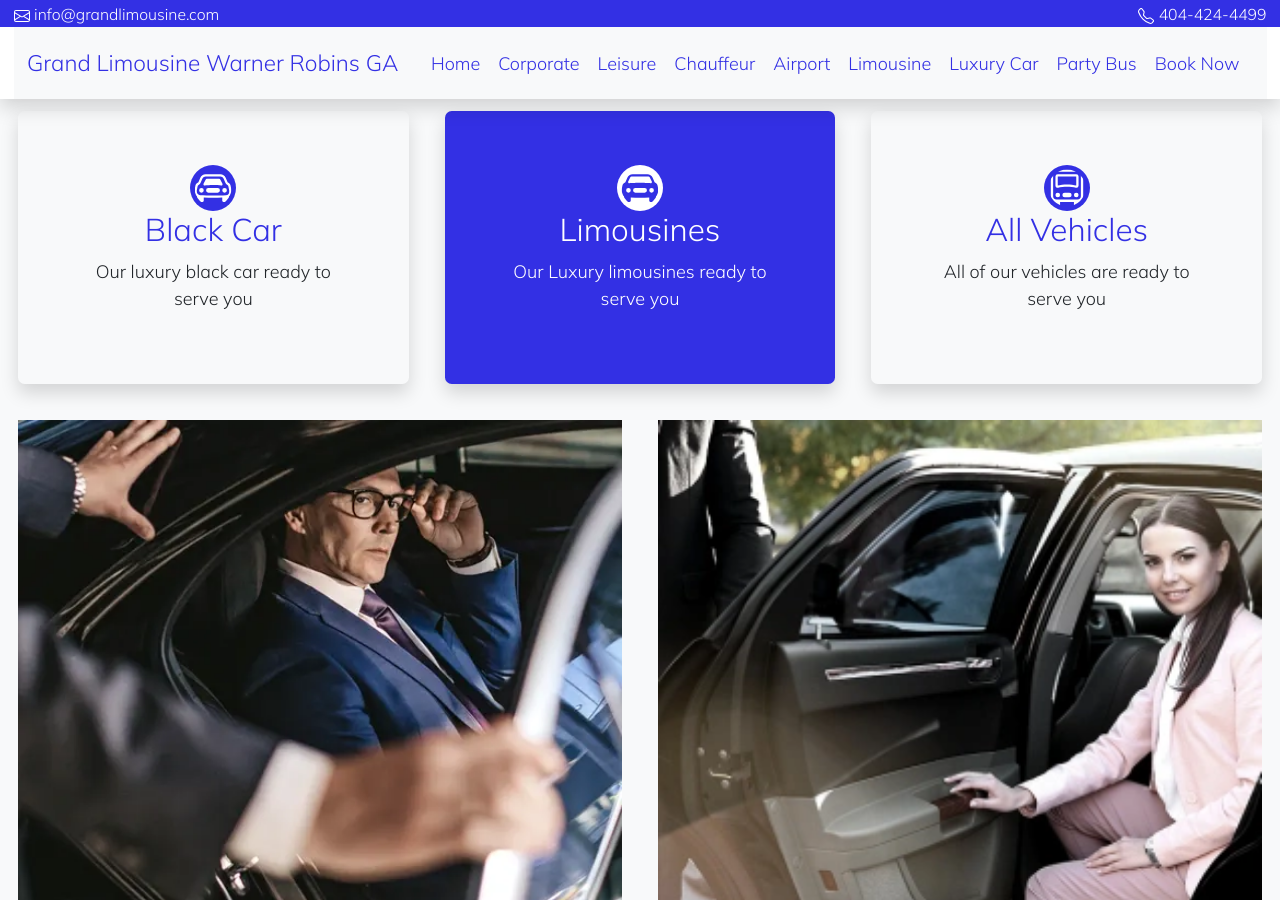
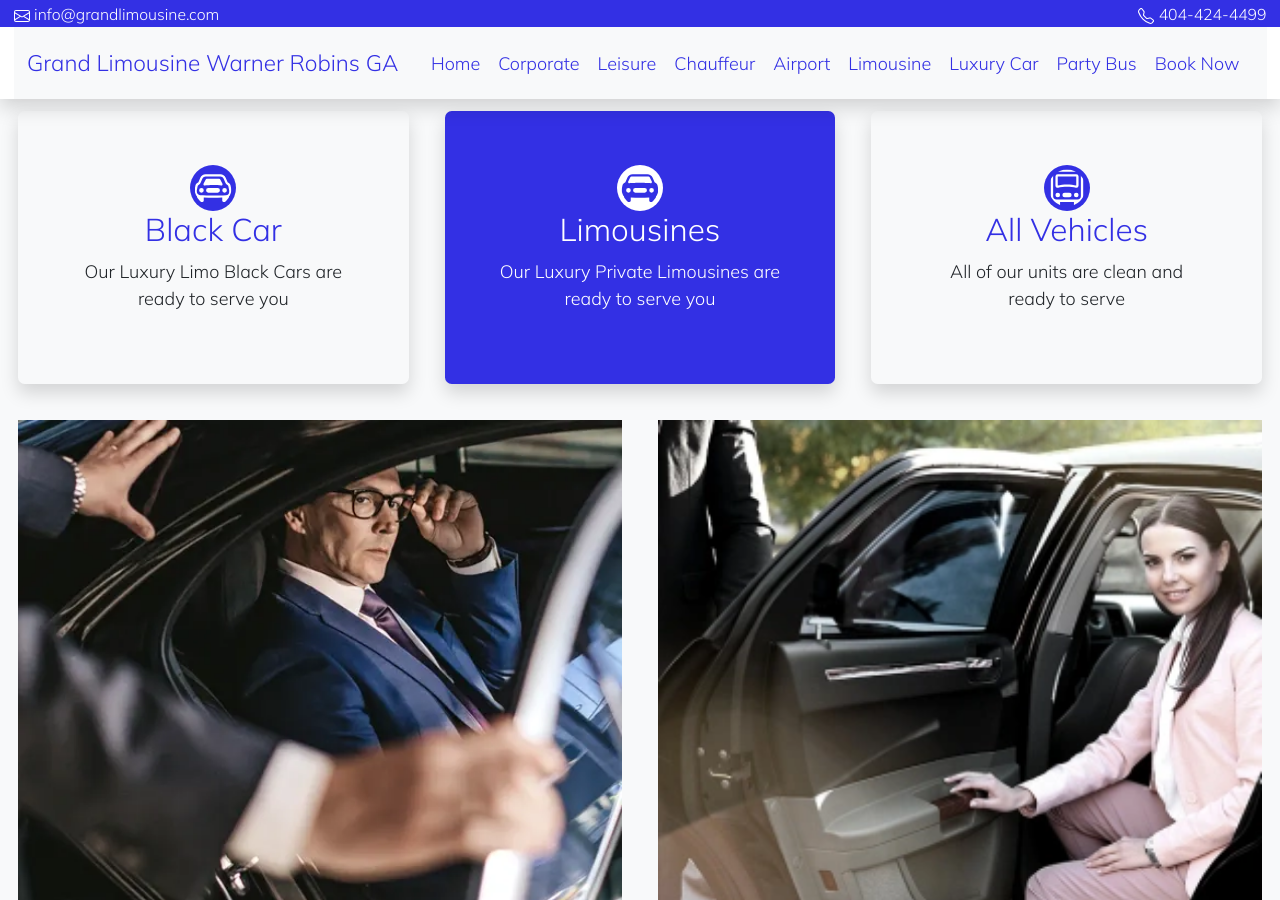
Before and after one commit to wynngrand/grandlimowarner-robins, a Jekyll site: the page built from index.md, in a window 1280 px wide and 900 px high, scrolled down 1300 px. Built offline with Jekyll 4.4.1, drawn with Linux system fonts in a browser that asks for light colours.

Commit message:
Update from Forestry.io wynngrand updated _config.yml

```diff
--- a/_config.yml
+++ b/_config.yml
@@ -7,11 +7,11 @@ cover: "/assets/img/warnerrobinscarwebsite.webp"
 url: https://www.grandlimowarner-robins.com
 badge:
   title1: Black Car
-  text1: Our luxury black car ready to serve you
+  text1: Our Luxury Limo Black Cars are ready to serve you
   title2: Limousines
-  text2: Our Luxury limousines ready to serve you
+  text2: Our Luxury Private Limousines are ready to serve you
   title3: All Vehicles
-  text3: All of our vehicles are ready to serve you
+  text3: All of our units are clean and ready to serve
   title4: Graduation
   text4: Our fleet is ready to be used to celebrate your graduation.
   title5: Wedding
```
